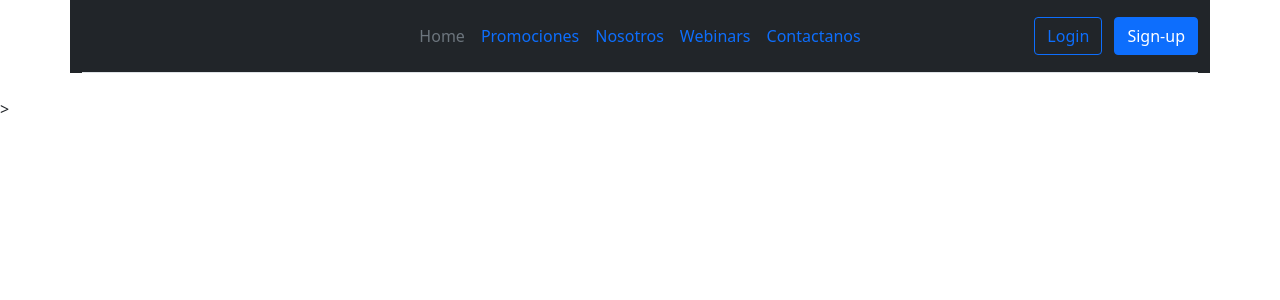
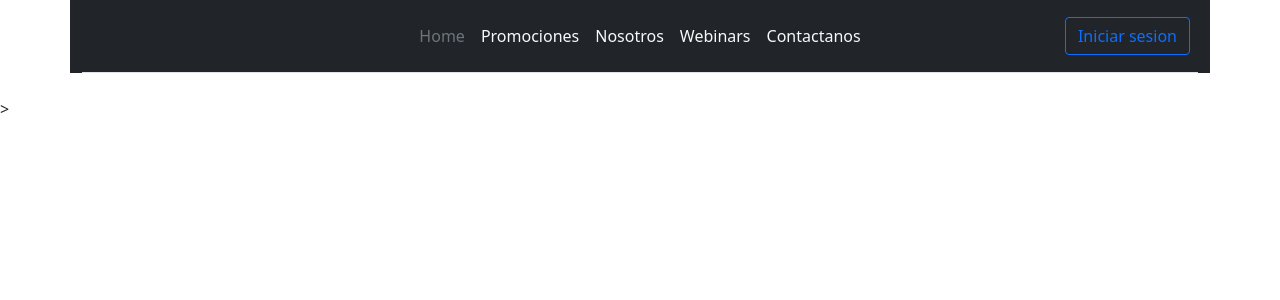
Before and after one commit to astorgazx/Hola-Futuro, a Python web app: template Templates/index.html in a window 1280 px wide. Shown: the top 300 px of the page. Run offline with Jinja, Linux system fonts and the light colour scheme; the template is opened without the code that fills it, so the values that code supplies are empty.

Commit message:
Update index.html

```diff
--- a/Templates/index.html
+++ b/Templates/index.html
@@ -21,15 +21,14 @@
 
             <ul class="nav col-12 col-md-auto mb-2 justify-content-center mb-md-0">
                 <li><a href="#" class="nav-link px-2 link-secondary">Home</a></li>
-                <li><a href="#" class="nav-link px-2 link-white">Promociones</a></li>
-                <li><a href="#" class="nav-link px-2 link-white">Nosotros</a></li>
-                <li><a href="#" class="nav-link px-2 link-white">Webinars</a></li>
-                <li><a href="#" class="nav-link px-2 link-white">Contactanos</a></li>
+                <li><a href="#" class="nav-link px-2 link-light">Promociones</a></li>
+                <li><a href="#" class="nav-link px-2 link-light">Nosotros</a></li>
+                <li><a href="#" class="nav-link px-2 link-light">Webinars</a></li>
+                <li><a href="#" class="nav-link px-2 link-light">Contactanos</a></li>
             </ul>
 
             <div class="col-md-3 text-end">
-                <button type="button" class="btn btn-outline-primary me-2">Login</button>
-                <button type="button" class="btn btn-primary">Sign-up</button>
+                <button type="button" class="btn btn-outline-primary me-2">Iniciar sesion</button>
             </div>
         </header>
     </nav>
```
